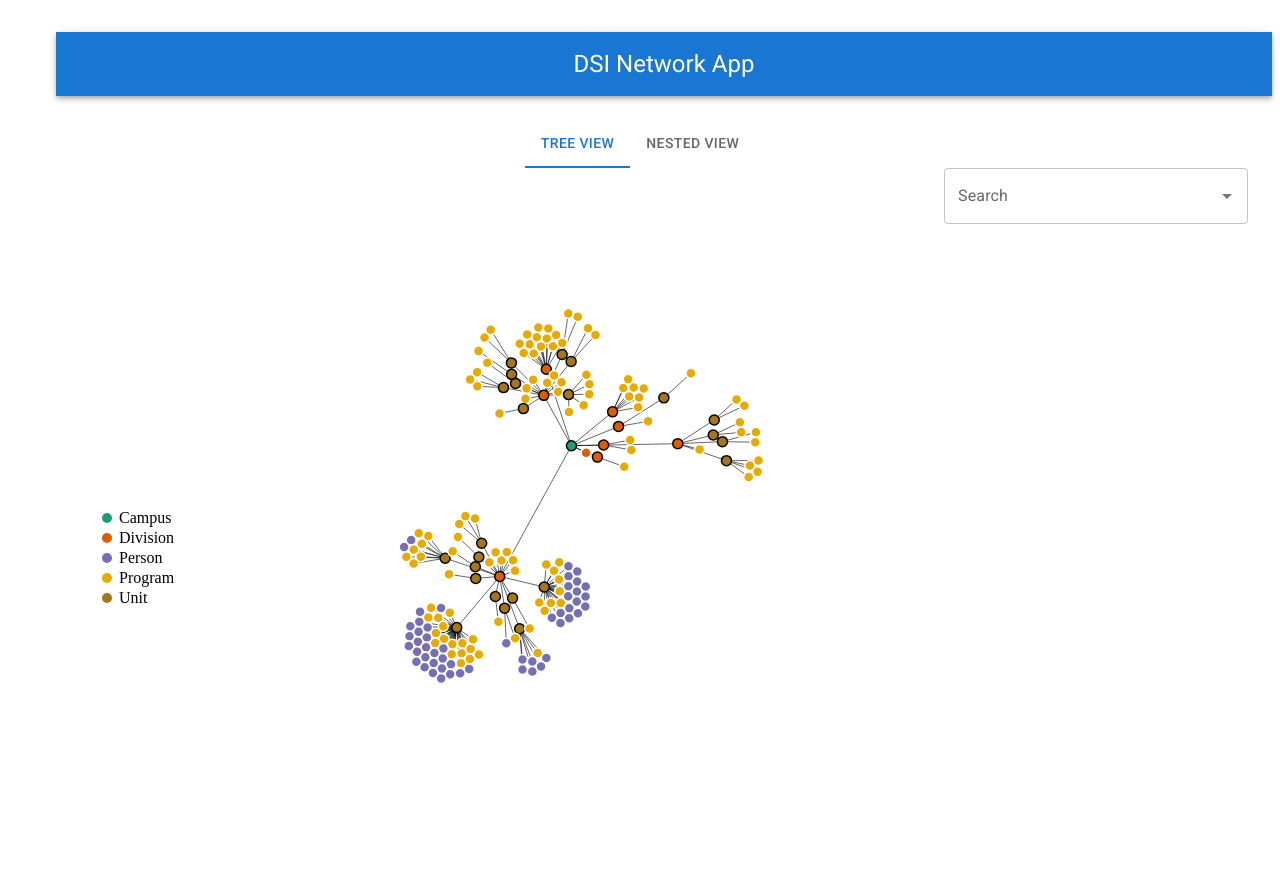
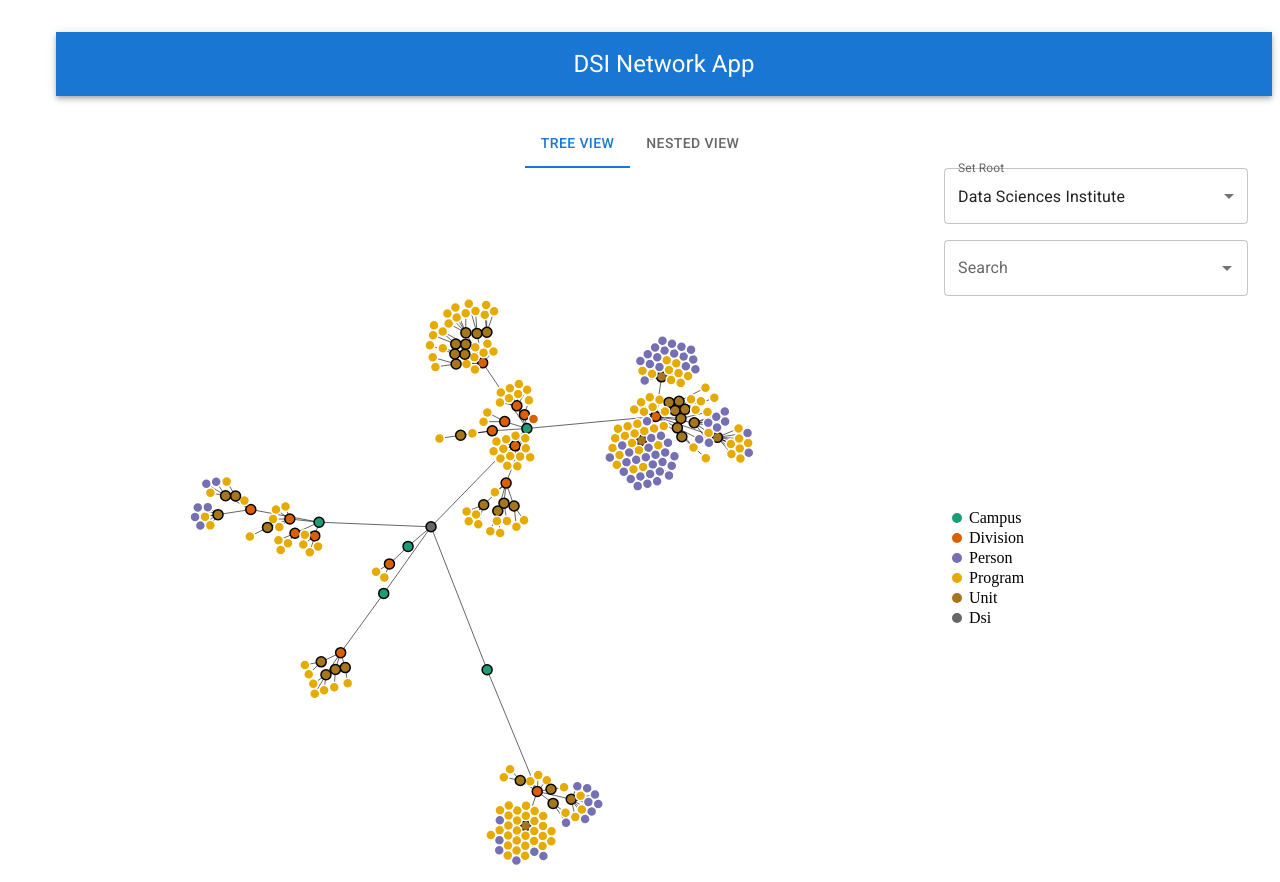
Before and after one commit to UTorontoDataScience/dsi-network, a React (Create React App) app in the folder react/: page / in a window 1280 px wide. Built offline with nearby package versions, Linux system fonts and the light colour scheme.

Commit message:
allow top-level root toggling

```diff
--- a/react/src/Components/DetailCard.tsx
+++ b/react/src/Components/DetailCard.tsx
@@ -1,37 +1,38 @@
 import React from 'react';
-import { Card, CardContent, Typography } from '@mui/material';
+import { capitalize, Card, CardContent, Typography } from '@mui/material';
 import { ModelEntity } from '../data/model';
 import { AcademicProgram, isPerson, isProgram, Person } from '../types';
 
-const resolveDetailComponet = (item: ModelEntity) => {
-    if (isProgram(item)) {
-        return <ProgramDetailCard program={item} />;
-    } else if (isPerson(item)) {
-        return <PersonDetailCard person={item} />;
-    } else return <BaseDetailCard entity={item} />;
+const resolveDetailComponet = (item: ModelEntity[]) => {
+    if (isProgram(item[0])) {
+        return <ProgramDetailCard program={item[0]} />;
+    } else if (isPerson(item[0])) {
+        return <PersonDetailCard people={item as Person[]} />;
+    } else return <BaseDetailCard entity={item[0]} />;
 };
 
 interface DetailCardProps {
-    item: ModelEntity;
+    item: ModelEntity[];
 }
 
+/* if the same item is in several places, we'll get each record -- name should be identical for each -- we'll want to refine this as models are added */
 const DetailCard: React.FC<DetailCardProps> = ({ item }) => {
     return <Card variant="elevation">{resolveDetailComponet(item)}</Card>;
 };
 
-const PersonDetailCard: React.FC<{ person: Person }> = ({ person }) => (
+const PersonDetailCard: React.FC<{ people: Person[] }> = ({ people }) => (
     <CardContent>
         <Typography color="primary" variant="h4">
-            {person.name}
+            {people[0].name}
         </Typography>
-        {!!person.email && <Typography>{person.email}</Typography>}
-        {/* links.map(l => {
+        {!!people[0].email && <Typography>{people[0].email}</Typography>}
+        {people.map(l => {
             return (
                 <Typography key={l.id}>
-                    {capitalize(l.relationship)}, {l.parent.name}
+                    {capitalize(l.relationship!)}, {/* l.parent.name */}
                 </Typography>
             );
-        }) */}
+        })}
     </CardContent>
 );
 
--- a/react/src/Pages/ChartPage/ChartPage.tsx
+++ b/react/src/Pages/ChartPage/ChartPage.tsx
@@ -3,7 +3,11 @@ import {
     AppBar,
     Autocomplete,
     Box,
+    FormControl,
     Grid,
+    InputLabel,
+    MenuItem,
+    Select,
     Tab,
     Tabs,
     TextField,
@@ -15,18 +19,22 @@ import { DetailCard } from '../../Components';
 import { groupBy, uniqueBy } from '../../util/util';
 import getModel, { ModelEntity } from '../../data/model';
 import { ForceGraph, PackChart } from '../../Visualizations';
+import { getEntityId } from '../../util';
 
 const ChartPage: React.FC = () => {
     const [activeTab, setActiveTab] = useState(0);
-    const [detailSelection, setDetailSelection] =
-        useState<ModelEntity | null>();
+    const [detailSelection, setDetailSelection] = useState<
+        ModelEntity[] | null
+    >();
     const [model, setModel] = useState<ModelEntity[]>();
+    const [root, setRoot] = useState<ModelEntity>();
     const [selected, setSelected] = useState<SelectedModel[]>([]);
 
     useEffect(() => {
         const _getModel = async () => {
             const model = await getModel();
             setModel(model);
+            setRoot(model.find(m => m.type === 'dsi'));
         };
         _getModel();
     }, []);
@@ -72,15 +80,51 @@ const ChartPage: React.FC = () => {
             {activeTab === 0 && (
                 <Grid container direction="row" item>
                     <Grid item xs={9}>
-                        {model && (
+                        {model && root && (
                             <ForceGraph
                                 entities={model}
                                 selectedModels={selected}
+                                root={root}
                             />
                         )}
                     </Grid>
                     <Grid item xs={3} container direction="column" spacing={5}>
+                        <Grid container direction="column" item spacing={2}>
                             <Grid item>
+                                <FormControl fullWidth>
+                                    <InputLabel>Set Root</InputLabel>
+                                    <Select
+                                        onChange={e =>
+                                            setRoot(
+                                                (model || []).find(
+                                                    m =>
+                                                        e.target &&
+                                                        getEntityId(m) ===
+                                                            e.target.value
+                                                )
+                                            )
+                                        }
+                                        value={root ? getEntityId(root) : ''}
+                                    >
+                                        {(model || [])
+                                            .filter(m =>
+                                                ['campus', 'dsi'].includes(
+                                                    m.type
+                                                )
+                                            )
+                                            .map(m => (
+                                                <MenuItem
+                                                    key={m.name}
+                                                    value={getEntityId(m)}
+                                                >
+                                                    {m.name}
+                                                </MenuItem>
+                                            ))}
+                                    </Select>
+                                </FormControl>
+                            </Grid>
+                            <Grid item>
+                                <FormControl fullWidth>
                                     <Autocomplete
                                         clearOnEscape
                                         getOptionLabel={m => m.name}
@@ -88,8 +132,18 @@ const ChartPage: React.FC = () => {
                                             option.name === value.name
                                         }
                                         onChange={(event, value, reason) => {
-                                    if (reason === 'selectOption' && value) {
-                                        setDetailSelection(value);
+                                            if (
+                                                reason === 'selectOption' &&
+                                                value
+                                            ) {
+                                                setDetailSelection(
+                                                    model!.filter(
+                                                        m =>
+                                                            m.type ===
+                                                                value.type &&
+                                                            m.id === value.id
+                                                    )
+                                                );
                                             }
                                             if (reason === 'clear') {
                                                 setDetailSelection(null);
@@ -108,19 +162,23 @@ const ChartPage: React.FC = () => {
                                                                         value.toLowerCase()
                                                                     )
                                                         )
-                                                .flatMap(op => nameMap[op.name])
-                                                .map(op => ({
-                                                    id: op.id,
-                                                    type: op.type,
-                                                }))
+                                                        .flatMap(
+                                                            op =>
+                                                                nameMap[op.name]
+                                                        )
                                                 ),
                                             500
                                         )}
                                         options={options}
                                         renderInput={params => (
-                                    <TextField {...params} label="Search" />
+                                            <TextField
+                                                {...params}
+                                                label="Search"
+                                            />
                                         )}
                                     />
+                                </FormControl>
+                            </Grid>
                         </Grid>
                         <Grid item>
                             {!!detailSelection && (
--- a/react/src/Visualizations/ForceGraph/ForceGraph.tsx
+++ b/react/src/Visualizations/ForceGraph/ForceGraph.tsx
@@ -1,7 +1,7 @@
 import React, { useEffect, useLayoutEffect, useMemo, useState } from 'react';
 import { hierarchy, HierarchyLink, HierarchyNode } from 'd3-hierarchy';
 import { Selection, BaseType, select, selectAll } from 'd3-selection';
-import { scaleOrdinal } from 'd3-scale';
+import { scaleOrdinal, scaleLinear } from 'd3-scale';
 import { schemeDark2 } from 'd3-scale-chromatic';
 import { D3DragEvent, drag } from 'd3-drag';
 import 'd3-transition'; // must be imported so selection.transition will resolve
@@ -46,11 +46,13 @@ export interface SelectedModel {
 }
 interface ForceGraphProps {
     entities: ModelEntity[];
+    root: ModelEntity;
     selectedModels?: SelectedModel[];
 }
 
 const ForceGraph: React.FC<ForceGraphProps> = ({
     entities,
+    root,
     selectedModels,
 }) => {
     const [chartRendered, setChartRendered] = useState(false);
@@ -58,10 +60,6 @@ const ForceGraph: React.FC<ForceGraphProps> = ({
     const [simulation, setSimulation] = useState<DSISimulation<DSINode>>();
 
     const tree = useMemo(() => {
-        const root = entities.find(
-            m => m.name.includes('George') && m.type === 'campus'
-        ) as ModelEntity;
-
         const tree = makeTreeStratify(entities, root);
         const selectedMap = (selectedModels || []).reduce<
             Record<string, boolean>
@@ -77,12 +75,18 @@ const ForceGraph: React.FC<ForceGraphProps> = ({
             ...t,
             selected: selectedMap[getEntityId(t.data)],
         }));
-    }, [entities, selectedModels]);
+    }, [entities, selectedModels, root]);
 
     useEffect(() => {
         if (tree && chartRendered && selectedModels) {
+            // crude check for now, soon we'll want a proper transition
             simulation!.stop();
-            setSimulation(updateForceGraph(tree));
+            if (tree.descendants().length === simulation?.nodes().length) {
+                setSimulation(updateForceGraph(tree));
+            } else {
+                select('svg').remove();
+                setSimulation(buildForceGraph(tree, 'test', 1000, 700));
+            }
         }
         /* eslint-disable-next-line react-hooks/exhaustive-deps  */
     }, [tree]);
@@ -133,19 +137,24 @@ const makeLinkKey = <T extends DSINode>(
     return `${source.data.id}-${source.parent?.id}-${target.data.selected}-${target.data.data.id}`;
 };
 
-// todo: compute based on node count
+/* rough scales for now */
+const decayScale = scaleLinear().domain([0, 400]).range([0.01, 0.6]);
+const distanceScale = scaleLinear().domain([0, 400]).range([30, 1]);
+
+// todo: add pixel count
 const buildSimulation = <T,>(
     nodes: HierarchyNode<T>[],
     forceLinks: DSIForceLinks<T>
 ) =>
     forceSimulation<SimulationWrapper<T>>(nodes)
-        .force('d', forceLinks)
-        //decreasing strength while increasing decay will create larger graphic (possibly overflowing)
-        .force('charge', forceManyBody().strength(-20))
+        .force(
+            'd',
+            forceLinks.distance(distanceScale(nodes.length)).strength(1)
+        )
+        .force('charge', forceManyBody().strength(-10))
         .force('collision', forceCollide().radius(5))
         .force('center', forceCenter())
-        //higher is slower, default is .4
-        .velocityDecay(0.4);
+        .velocityDecay(decayScale(nodes.length));
 
 const buildUpdateSimulation = <T,>(
     nodes: HierarchyNode<T>[],
@@ -433,7 +442,7 @@ const drawLegend = (h: number, w: number) => {
     svg.selectAll('g.legend')
         .data(colorScale.domain())
         .join('g')
-        .attr('transform', (_, i) => `translate(${-(w / 2) + 75}, ${i * 20})`)
+        .attr('transform', (_, i) => `translate(${w / 2 - 75}, ${i * 20})`)
         .attr('class', 'legend')
         .append('circle')
         .attr('r', 5)
--- a/react/src/data/model.ts
+++ b/react/src/data/model.ts
@@ -17,6 +17,7 @@ const fetchAcademicProgramsData = async () => {
 export type Relationship =
     | 'affiliate'
     | 'department'
+    | 'campus'
     | 'division'
     | 'fellow'
     | 'graduate_student'
@@ -33,6 +34,7 @@ export type Relationship =
 export interface EntityDict {
     campus: Campus[];
     division: Division[];
+    dsi: DSI;
     person: Person[];
     program: AcademicProgram[];
     unit: Unit[];
@@ -108,6 +110,8 @@ export type Division = BaseEntity;
 
 export type Unit = BaseEntity;
 
+export type DSI = BaseEntity;
+
 export type EntityType = keyof EntityDict;
 
 // people should be limited to these roles already
@@ -125,13 +129,22 @@ const transformDepartmentName = (name: string) =>
 
 /* mutates program and people entities by adding parent identifiers and splitting people by role */
 const linkEntities = (programs: AcademicProgram[], people: Person[]) => {
+    const DSI: DSI = {
+        id: 1,
+        type: 'dsi',
+        name: 'Data Sciences Institute',
+        ...{ ...initialEntityAttributes },
+    };
+
     const campuses: Campus[] = [...new Set(programs.map(u => u.campus))]
         .filter(Boolean)
         .map((d, id) => ({
             name: d,
             id: id + 1,
+            parentId: 1,
+            parentType: 'dsi',
+            relationship: 'campus',
             type: 'campus' as const,
-            ...initialEntityAttributes,
         }));
 
     const divisions = programs
@@ -222,11 +235,12 @@ const linkEntities = (programs: AcademicProgram[], people: Person[]) => {
         .filter(p => !!p && p.parentId) as AcademicProgram[];
 
     return [
+        ...campuses,
+        ...divisions,
+        DSI,
         ...filteredPrograms,
+        ...linkedPeople,
         ...units,
-        ...divisions,
-        ...campuses,
-        ...linkedPeople,
     ];
 };
 const getModel = async (): Promise<ModelEntity[]> => {
--- a/react/src/util/graphUtils.ts
+++ b/react/src/util/graphUtils.ts
@@ -31,9 +31,10 @@ const filterEntities = (entities: ModelEntity[], root: ModelEntity) => {
 
     const childIds = getAllChildrenIds(tree);
 
-    return entities.filter(
-        f => f.name === root.name || childIds.includes(getEntityId(f))
-    );
+    /* we're going to break the references on each rebuild before setting parent to null (for now) */
+    return entities
+        .filter(f => f.name === root.name || childIds.includes(getEntityId(f)))
+        .map(e => JSON.parse(JSON.stringify(e)));
 };
 
 export const makeTreeStratify = (
@@ -46,7 +47,12 @@ export const makeTreeStratify = (
             p.parentId && p.parentType ? `${p.parentId}-${p.parentType}` : null
         );
 
-    const filtered = filterEntities(entities, root); /* .map(e => getId(e)) */
+    const filtered = filterEntities(entities, root);
+
+    const newRoot = filtered.find(m => getEntityId(m) === getEntityId(root))!;
+
+    newRoot.parentId = null;
+    newRoot.parentType = null;
 
     return stratifyFn(filtered);
 };
```
Also changed, not shown: react/.eslintrc.js. Lines whose indentation alone changed are shown as unchanged.
